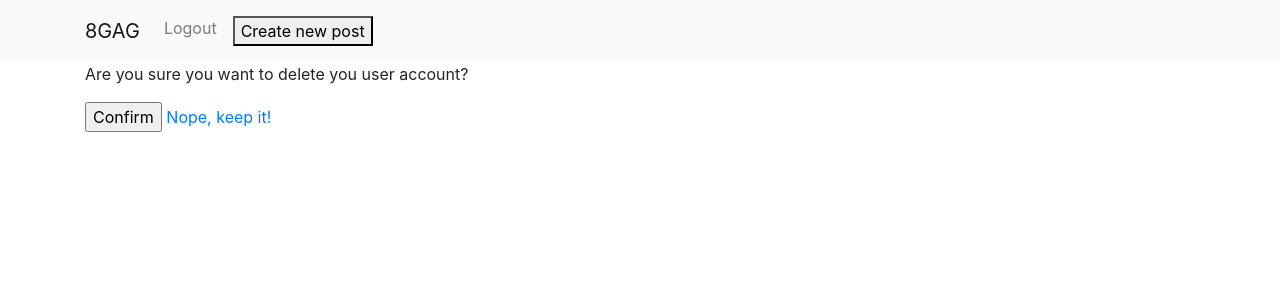
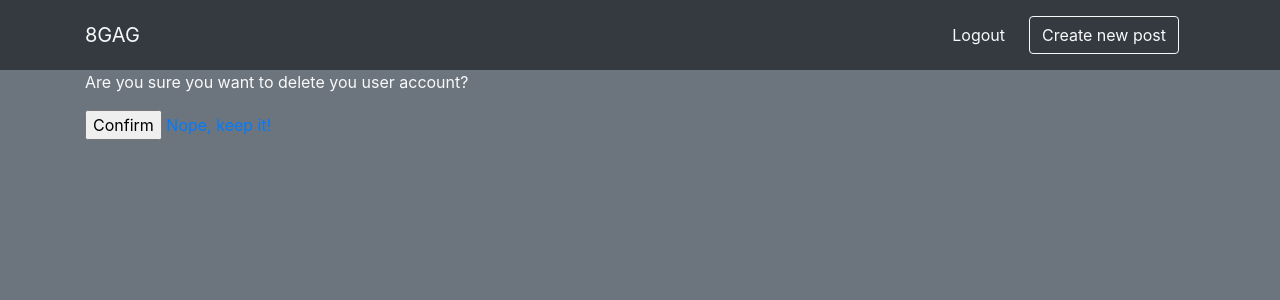
Before and after one commit to TimSchulz1991/msp4-django-8gag, a Django app: page /user_delete/1/ in a window 1280 px wide. Shown: the top 300 px of the page. Run offline with Django 3.2, Linux system fonts and the light colour scheme; the visitor is signed in with stand-in values (Sample User, id 1); data comes from the database, SQL or seed files in the repository; some libraries are stand-ins or nearby versions.

Commit message:
Set up first colors and style the navbar on large screens

```diff
--- a/templates/base.html
+++ b/templates/base.html
@@ -1,4 +1,5 @@
 <!DOCTYPE html>
+{% load static %}
 <html lang="en">
 
 <head>
@@ -10,27 +11,57 @@
     <link rel="stylesheet" href="https://cdnjs.cloudflare.com/ajax/libs/font-awesome/6.1.1/css/all.min.css"
         integrity="sha512-KfkfwYDsLkIlwQp6LFnl8zNdLGxu9YAA1QvwINks4PhcElQSvqcyVLLD9aMhXd13uQjoXtEKNosOWaZqXgel0g=="
         crossorigin="anonymous" referrerpolicy="no-referrer" />
+    <link rel="stylesheet" href="{% static 'styles/style.css' %}">
     <title>Welcome to 8GAG</title>
 </head>
 
-<body>
+<body class='bg-secondary text-light'>
     <header class="site-header">
-        <nav class="navbar navbar-expand-lg navbar-light bg-light">
-            <div class="container">
-                <a class="navbar-brand" href="{% url 'home' %}">8GAG</a>
+        <nav class="navbar navbar-expand-lg navbar-light bg-dark">
+            <!-- <div class="container">
+                <a class="navbar-brand text-light" href="{% url 'home' %}">8GAG</a>
                 <button class="navbar-toggler" type="button" data-toggle="collapse" data-target="#navbarNavAltMarkup"
                     aria-controls="navbarNavAltMarkup" aria-expanded="false" aria-label="Toggle navigation">
                     <span class="navbar-toggler-icon"></span>
                 </button>
-                <div class="collapse navbar-collapse" id="navbarNavAltMarkup">
-                    <div class="navbar-nav">
+                <div class="collapse navbar-collapse" id="navbarNav">
+                    <ul class="navbar-nav ml-auto">
                         {% if request.user.is_authenticated %}
-                        <a class="nav-link" href="{% url 'logout' %}">Logout</a>
+                        <li class="nav-item">
+                            <a class="nav-link text-light" href="{% url 'logout' %}">Logout</a>
+                        </li>
                         {% else %}
-                        <a class="nav-link" href="{% url 'login' %}">Login/Register</a>
+                        <li class="nav-item">
+                            <a class="nav-link text-light" href="{% url 'login' %}">Login/Register</a>
+                        </li>
                         {% endif %}
-                        <a href="{% url 'create_post' %}" class="nav-link"><button>Create new post</button></a>
-                    </div>
+                        <li class="nav-item">
+                            <a href="{% url 'create_post' %}" class="nav-link"><button
+                                    class="btn btn-outline-light">Create new post</button></a>
+                        </li>
+                    </ul>
+                </div>
+            </div> -->
+            <div class="container">
+                <a class="navbar-brand text-light" href="#">8GAG</a>
+                <button class="navbar-toggler" type="button" data-toggle="collapse" data-target="#navbarNav"
+                    aria-controls="navbarNav" aria-expanded="false" aria-label="Toggle navigation">
+                    <span class="navbar-toggler-icon"></span>
+                </button>
+                <div class="collapse navbar-collapse" id="navbarNav">
+                    <ul class="navbar-nav ml-auto">
+                        {% if request.user.is_authenticated %}
+                        <li class="nav-item">
+                            <a class="nav-link text-light" href="{% url 'logout' %}">Logout</a>
+                        </li>
+                        {% else %}
+                        <li class="nav-item">
+                            <a class="nav-link text-light" href="{% url 'login' %}">Login/Register</a>
+                        </li>
+                        {% endif %}
+                    </ul>
+                    <a href="{% url 'create_post' %}" class="nav-link"><button class="btn btn-outline-light">Create new
+                            post</button></a>
                 </div>
             </div>
         </nav>
@@ -58,6 +89,7 @@
     <script src="https://cdn.jsdelivr.net/npm/bootstrap@4.6.1/dist/js/bootstrap.bundle.min.js"
         integrity="sha384-fQybjgWLrvvRgtW6bFlB7jaZrFsaBXjsOMm/tB9LTS58ONXgqbR9W8oWht/amnpF" crossorigin="anonymous">
     </script>
+    <script src="{% static 'js/script.js' %)"></script>
 </body>
 
 </html>
```
Also changed, not shown: static/js/script.js (added), static/styles/style.css (added).
